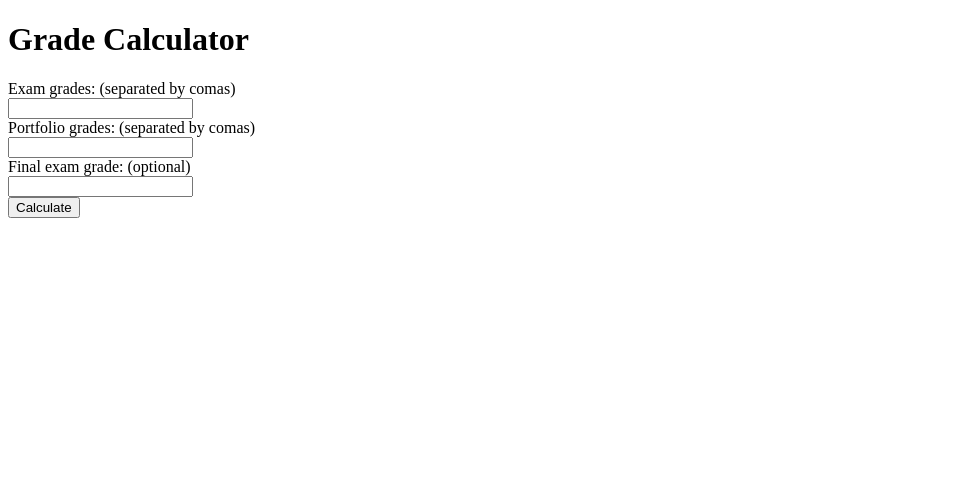
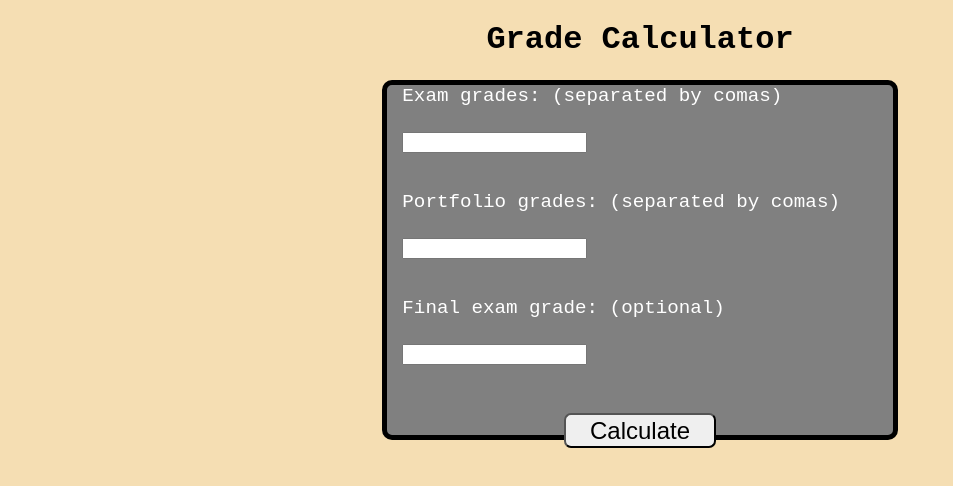
Before and after one commit to miltonmelara/fullGradeCalculator, a plain HTML site: page index.html in a window 1280 px wide. Shown: the whole page, without its empty margins (0-953 px from the left). Drawn offline with Linux system fonts and the light colour scheme.

Commit message:
Finished HTML and probably CSS

```diff
--- a/index.html
+++ b/index.html
@@ -3,6 +3,7 @@
 <head>
     <meta charset="UTF-8">
     <meta name="viewport" content="width=device-width, initial-scale=1.0">
+    <link rel="stylesheet" href="styles.css">
     <title>Grade Calculator</title>
 </head>
 <body>
@@ -10,20 +11,20 @@
         <h1>Grade Calculator</h1>
     </header>
     <main>
-        <form action="POST">
+        <form action="POST" id="calculator">
             <label for="exam-grades">Exam grades: (separated by comas)</label>
             <br>
-            <input type="text" name="exam-grades" id="exam-grades" required>
+            <input type="text" name="exam-grades" id="exam-grades" required class="text">
             <br>
             <label for="portfolio-grades">Portfolio grades: (separated by comas)</label>
             <br>
-            <input type="text" name="portfolio-grades" id="portfolio-grades" required>
+            <input type="text" name="portfolio-grades" id="portfolio-grades" required class="text">
             <br>
             <label for="finalEx-grade">Final exam grade: (optional)</label>
             <br>
-            <input type="text" name="finalEx-grade" id="finalEx-grade">
+            <input type="text" name="finalEx-grade" id="finalEx-grade" class="text">
             <br>
-            <input type="submit" value="Calculate">
+            <input type="submit" value="Calculate" id="submit">
         </form>
     </main>
     <footer>
--- a/styles.css
+++ b/styles.css
@@ -0,0 +1,89 @@
+@media only screen and (min-width: 480px), (min-width: 768px),(min-width: 1024px) and (max-width:1024px) {
+    #calculator{
+        margin: 0 auto;
+        width: 40%;
+        border: solid 5px black;
+        border-radius: 10px;
+        background-color: gray;
+        color: white;
+    }
+    h1{
+        text-align: center;
+    }
+    html{
+        font-family: 'Courier New', Courier, monospace;
+        background-color: wheat;
+    }
+    #submit{
+        margin: 10px 30%;
+    }
+    label, input{
+        margin-left: 3%;
+    }
+}
+@media only screen and (min-width: 1024px) and (max-width:1600px) {
+    #calculator{
+        margin: 0 auto;
+        width: 40%;
+        border: solid 5px black;
+        border-radius: 10px;
+        background-color: gray;
+        color: white;
+        height: 350px;
+        font-size: 1.2rem;
+    }
+    h1{
+        text-align: center;
+    }
+    html{
+        font-family: 'Courier New', Courier, monospace;
+        background-color: wheat;
+    }
+    #submit{
+        margin: 10px 35%;
+        width: 30%;
+        height: 10%;
+        border-radius: 7px;
+        font-size: 1.5rem;
+    }
+    label, input{
+        margin-left: 3%;
+        margin-bottom: 7.5%;
+    }
+    .text{
+        margin-top: 5%;
+    }
+}
+@media only screen and (min-width: 1600px){
+    #calculator{
+        margin: 0 auto;
+        width: 40%;
+        border: solid 5px black;
+        border-radius: 10px;
+        background-color: gray;
+        color: white;
+        height: 350px;
+        font-size: 1.6rem;
+    }
+    h1{
+        text-align: center;
+    }
+    html{
+        font-family: 'Courier New', Courier, monospace;
+        background-color: wheat;
+    }
+    #submit{
+        margin: 10px 35%;
+        width: 30%;
+        height: 10%;
+        border-radius: 7px;
+        font-size: 1.5rem;
+    }
+    label, input{
+        margin-left: 3%;
+        margin-bottom: 5%;
+    }
+    .text{
+        margin-top: 3%;
+    }
+}
```
